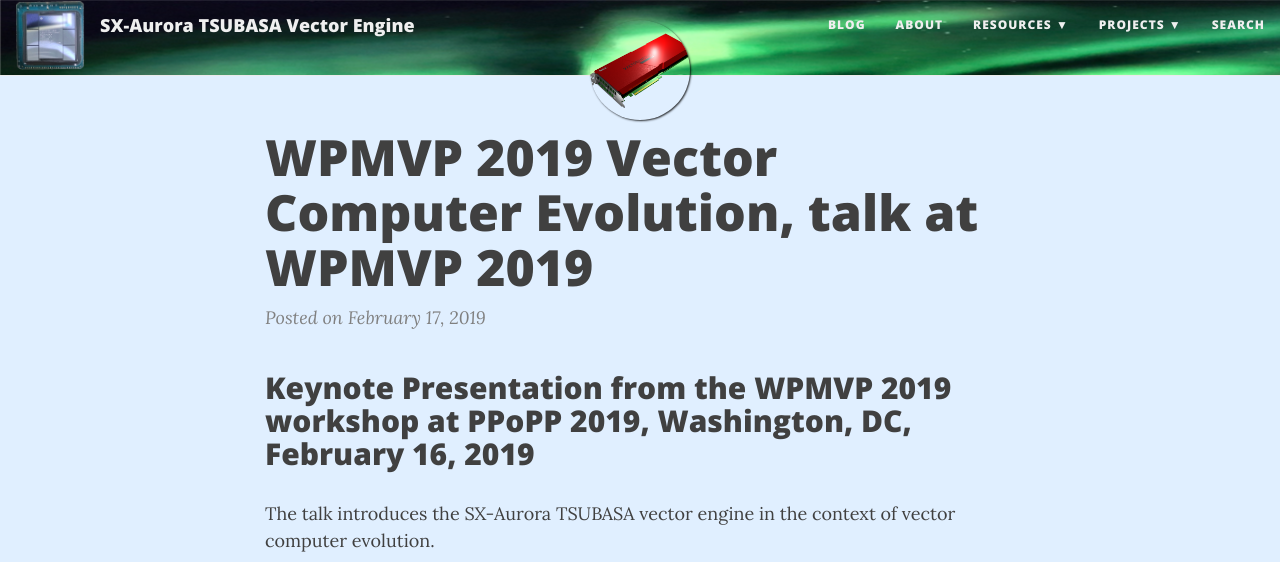
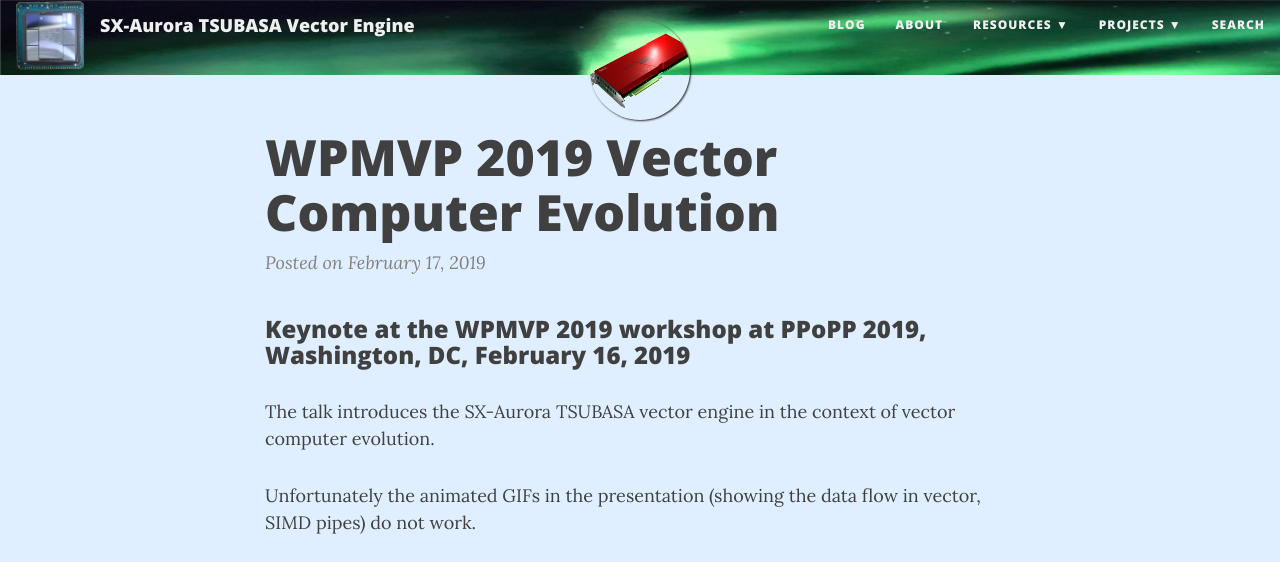
Before and after one commit to SX-Aurora/SX-Aurora.github.io, a Jekyll site: the page built from _posts/2019-02-17-Vector-Computer-Evolution.md, in a window 1280 px wide and 900 px high, cut to the strip 0-562 px from the top of the window. Built offline with Jekyll 4.4.1, drawn with Linux system fonts in a browser that asks for light colours; nearby versions of some CDN libraries; comment, search, counter and statistics services are not loaded.

Commit message:
Little text change

```diff
--- a/_posts/2019-02-17-Vector-Computer-Evolution.md
+++ b/_posts/2019-02-17-Vector-Computer-Evolution.md
@@ -1,17 +1,18 @@
 ---
 layout: post
-title: "WPMVP 2019 Vector Computer Evolution, talk at WPMVP 2019"
+title: "WPMVP 2019 Vector Computer Evolution"
 excerpt: A presentation introducing the SX-Aurora Tsubasa in the historical context of vector computers.
 category: posts
 comments: true
 tags: [ve, sxaurora, vector, history]
 ---
 
-## Keynote Presentation from the WPMVP 2019 workshop at PPoPP 2019, Washington, DC, February 16, 2019
+### Keynote at the WPMVP 2019 workshop at PPoPP 2019, Washington, DC, February 16, 2019
 
 The talk introduces the SX-Aurora TSUBASA vector engine in the context
 of vector computer evolution.
 
+Unfortunately the animated GIFs in the presentation (showing the data flow in vector, SIMD pipes) do not work.
 
 <iframe src="https://onedrive.live.com/embed?cid=E4A3170D82C7B38A&amp;resid=E4A3170D82C7B38A%21559&amp;authkey=AKWIQP9G4oez9bU&amp;em=2&amp;wdAr=1.7777777777777777" width="962px" height="565px" frameborder="0">This is an embedded <a target="_blank" href="https://office.com">Microsoft Office</a> presentation, powered by <a target="_blank" href="https://office.com/webapps">Office Online</a>.</iframe>
 
```
